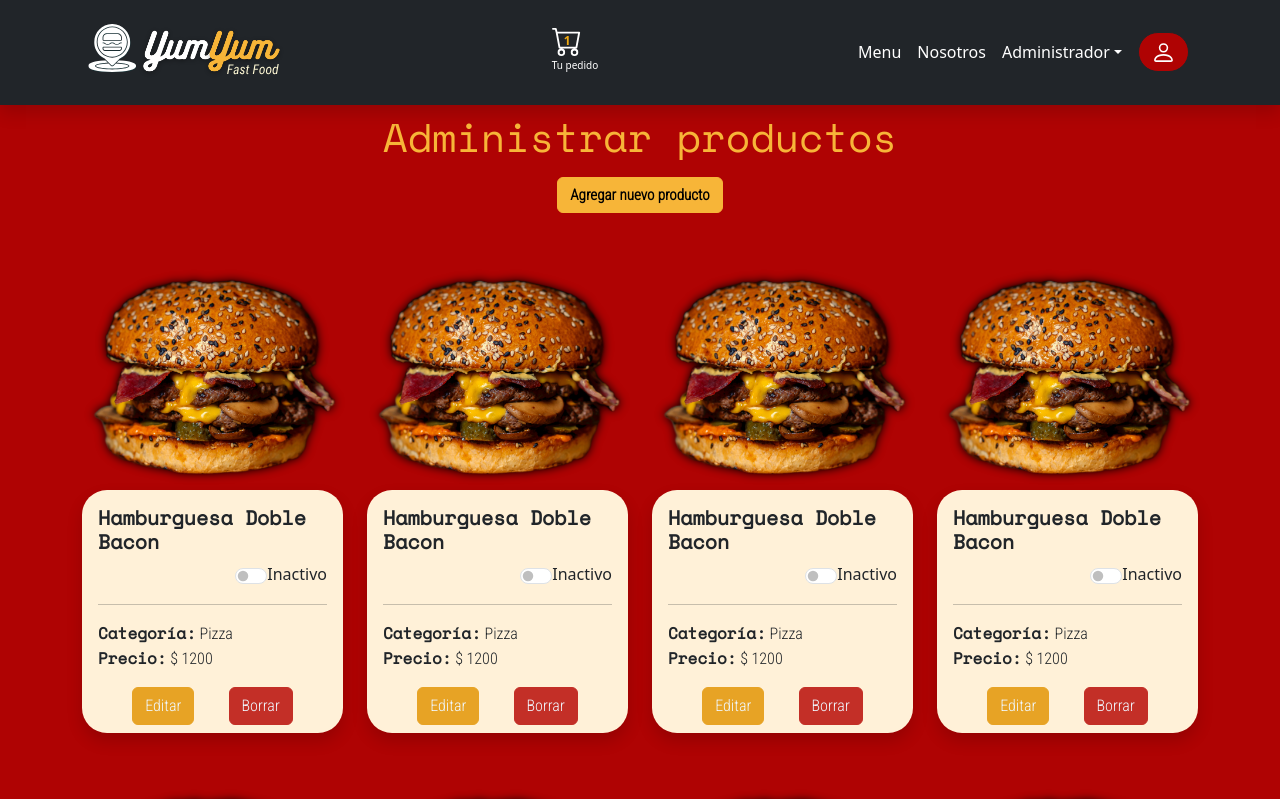
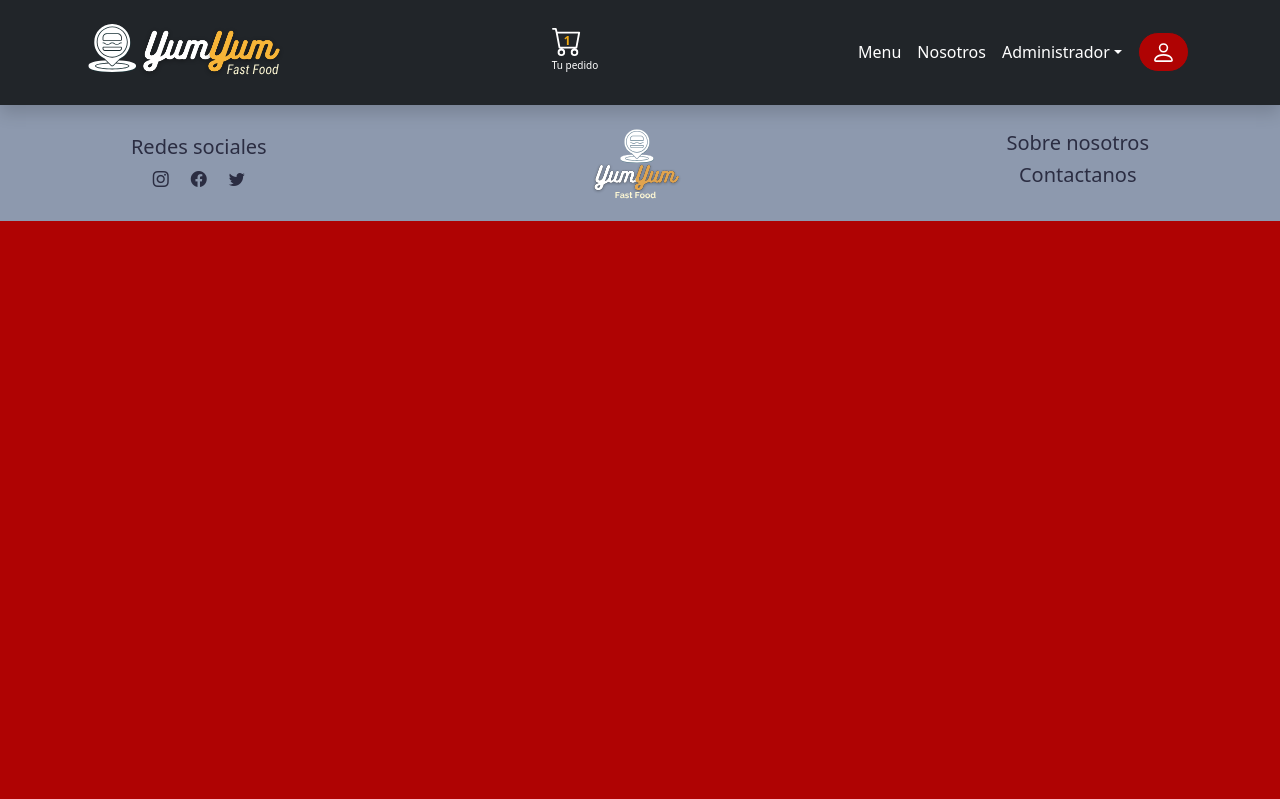
Before and after one commit to lourdesgarciafyl/PF-YumYum-frontend, a React (Vite) app: page / in a window 1280 px wide. Shown: the top 799 px of the page. Built offline with nearby package versions, Linux system fonts and the light colour scheme.

Commit message:
se limpia App jsx luego de probar el componente

```diff
--- a/src/App.jsx
+++ b/src/App.jsx
@@ -2,14 +2,12 @@ import "bootstrap/dist/css/bootstrap.min.css";
 import "./App.css";
 import Footer from "./components/common/Footer";;
 import Navegacion from "./components/common/Navegacion"
-import ItemProducto from "./components/views/producto/ItemProducto";
-import AdministrarProducto from "./components/views/AdministrarProductos";
+
 function App() {
   return (
     <>
 
           <Navegacion></Navegacion>
-          <AdministrarProducto></AdministrarProducto>
           <Footer></Footer>
     </>
   );
```
